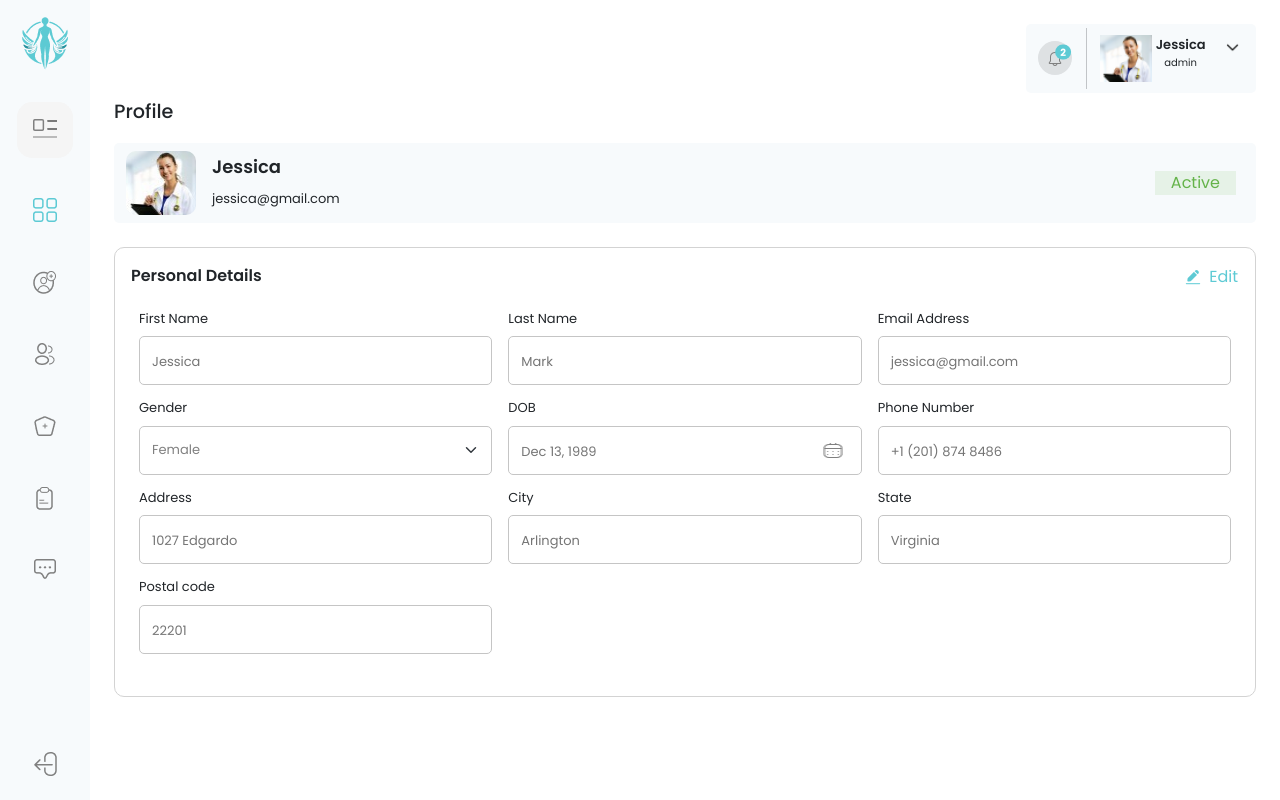
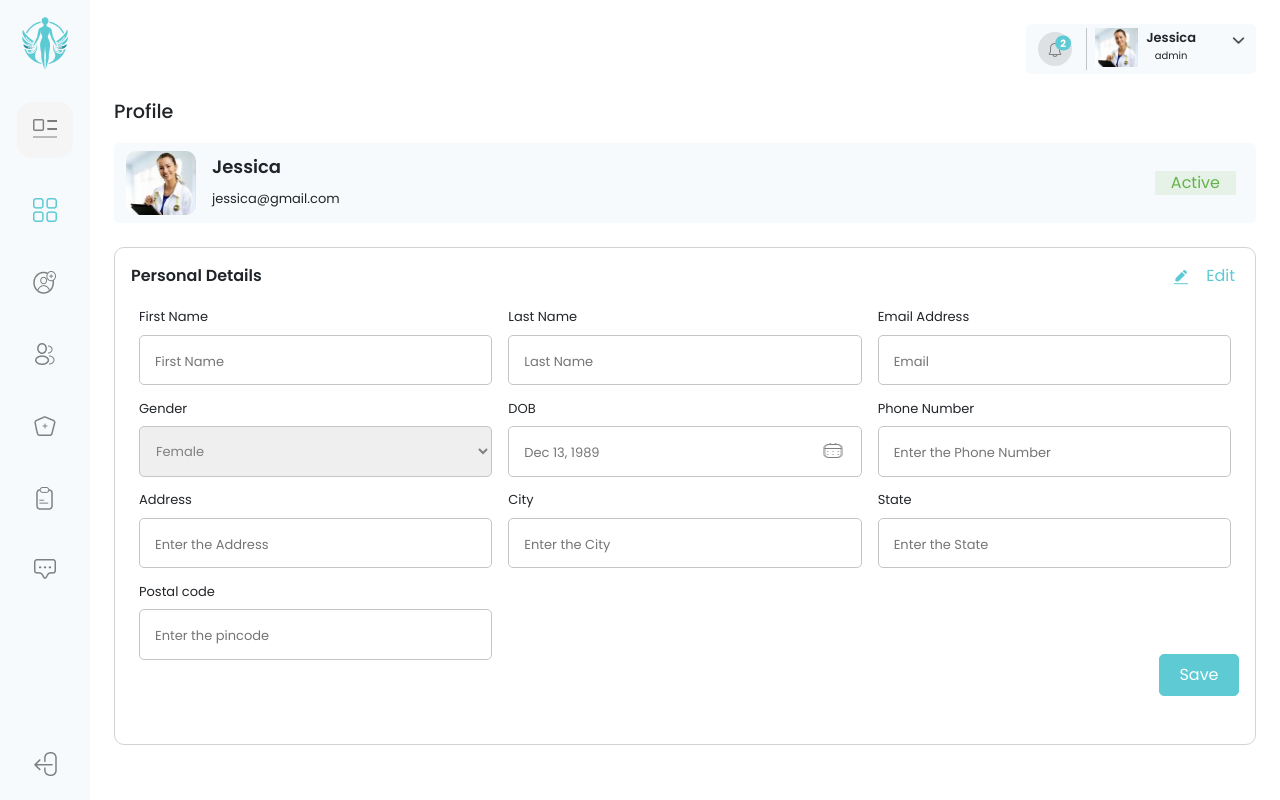
Before and after one commit to KesavanSaravanan13/health-care, a React (Create React App) app: page / in a window 1280 px wide. Both pictures are taken after a click on the button "Edit". Built offline with nearby package versions, Linux system fonts and the light colour scheme.

Commit message:
changed the events and changes in edit inputs

```diff
--- a/src/Components/Column/Forms/Forms.css
+++ b/src/Components/Column/Forms/Forms.css
@@ -3,11 +3,11 @@ input{
     border-radius: 5px !important;
     width: 90% !important;
     height: 85% !important;
+    padding-left: 15px !important;
 }
 
 ::placeholder{
     font-size: small !important;
-    padding: 12px !important;
 }
 option , select{
     font-size: small !important;
@@ -40,4 +40,43 @@ div.pDetails{
 }
 .editBtn{
     width: 70px !important;
+    border: none !important
+
 }
+.editBtn:hover{
+    box-shadow: 0px 0px 20px 3px #5DCAD4 !important;
+    border: none !important;
+}
+.editBtn:focus{
+    border: none !important;
+}
+
+input:hover , input:focus , select:focus , select:hover{
+    border-color: #5DCAD4 !important;
+    outline-color: #5DCAD4 !important;
+    box-shadow: none !important;
+}
+
+.dobinput , .dobinput:focus , .dobinput:hover{
+    outline: none !important;
+    border: none !important;
+}
+
+option{
+    width: 10% !important;
+}
+.saveBtn{
+    background-color: #5dcad4;
+    color: white;
+    width: 80px !important;
+    border: 1px solid #5dcad4;
+    border-radius: 5px;
+}
+
+#submitBtn{
+    display: none;
+}
+
+input:disabled{
+    background-color: white;
+}
--- a/src/Components/Column/Forms/Forms.js
+++ b/src/Components/Column/Forms/Forms.js
@@ -2,18 +2,33 @@ import './Forms.css';
 import edit from '../assets/edit-text.png';
 import dropdown from '../assets/dropdown_arrow.webp';
 import dob from '../assets/dob.png';
+import { useState } from 'react';
+import Submit from './Submit';
+import Pops from '../../Toast/Toast';
 
 const Forms = () => {
     return (
         <div className='m-0 p-3 pb-5'>
-            <forms className="m-0 p-0">
+            <forms className="m-0 p-0" id="formEle">
                 <div className='row m-0 p-0'>
                     <div className='col-8 m-0 p-0 flex-grow-1 pDetails'>Personal Details</div>
                     <div className='col-4 m-0 p-0 text-end'>
-                        <button className='m-0 p-0 btn editBtn'>
-                            <div className='row m-0 p-0 justify-content-end'>
-                                <div className='col-1 m-0 p-0 px-2 edit'><img src={edit} className='m-0 p-0'></img></div>
-                                <div className='col-1 m-0 p-0 edit'>Edit</div>
+                        <button className='m-0 p-0 btn editBtn' onClick={() => {
+                            <Pops/>
+                            // message={'Savings is Completed!!!!'}
+
+                            alert(`You have Enabled the EDIT!!!`);
+                            var inputs = document.querySelectorAll("#formEle input");
+
+                            inputs.forEach(function (input) {
+                                input.disabled = false;
+                            });
+
+                            document.getElementById("submitBtn").style.display='flex';
+                        }}>
+                            <div className='row m-0 p-0 justify-content-between'>
+                                <div className='col-1 m-0 p-0 px-1 edit'><img src={edit} className='m-0 p-0'></img></div>
+                                <div className='col-1 m-0 p-0 px-1 edit'>Edit</div>
                             </div>
                         </button>
                     </div>
@@ -21,21 +36,21 @@ const Forms = () => {
                 <div className='row m-0 p-0'>
                     <div className='col-12 col-md-4 col-lg-4 m-0 p-2 py-3'>
                         <label className='col-12 m-0 p-0 pb-2'>First Name</label>
-                        <input type=" text" className='col-12 m-0 p-0 w-100' placeholder='Jessica'></input>
+                        <input type="text" className='col-12 m-0 w-100' disabled placeholder='First Name' value=""></input>
                     </div>
                     <div className='col-12 col-md-4 col-lg-4 m-0 p-2 py-3'>
                         <label className='col-12 m-0 p-0 pb-2'>Last Name</label>
-                        <input type=" text " className='col-12 m-0 p-0 w-100' placeholder='Mark'></input>
+                        <input type="text" className='col-12 m-0 w-100' disabled placeholder='Last Name' value='' ></input>
                     </div>
                     <div className='col-12 col-md-4 col-lg-4 m-0 p-2 py-3'>
                         <label className='col-12 m-0 p-0 pb-2'>Email Address</label>
-                        <input type="email" className='col-12 m-0 p-0 w-100' placeholder='jessica@gmail.com'></input>
+                        <input type="email" className='col-12 m-0 w-100' disabled placeholder='Email' value=''></input>
                     </div>
                 </div>
                 <div className='row m-0 p-0'>
                     <div className='col-12 col-md-4 col-lg-4 m-0 p-2 py-3'>
                         <label className='col-12 m-0 p-0 pb-2'>Gender</label>
-                        <select className='form-select m-0 col-12 m-0 gdiv d-flex align-items-center w-100'>
+                        <select className='m-0 col-12 m-0 gdiv d-flex align-items-center w-100' disabled>
                             <option value="Male">Male</option>
                             <option value="Female" selected>Female</option>
                             <option value="Others">Other</option>
@@ -43,9 +58,9 @@ const Forms = () => {
                     </div>
                     <div className='col-12 col-md-4 col-lg-4 m-0 p-2 py-3'>
                         <label className='col-12 m-0 p-0 pb-2'>DOB</label>
-                        <div className='col-12 m-0 p-0 gdiv d-flex align-items-center'>
+                        <div className='col-12 m-0 p-0 gdiv d-flex align-items-center dob'>
                             <div className='row m-0 p-0 flex-fill justify-content-between w-100'>
-                                <input type=" text" className=' m-0 p-0 gender' placeholder='Dec 13, 1989'></input>
+                                <input type=" text" className=' m-0 gender dobinput' disabled placeholder='Dec 13, 1989' value=''></input>
                                 <div className='col-1 m-0 p-0 me-2'>
                                     <img src={dob} class=" m-0 p-0"
                                         width="20px" height="15px" alt=""></img>
@@ -55,29 +70,30 @@ const Forms = () => {
                     </div>
                     <div className='col-12 col-md-4 col-lg-4 m-0 p-2 py-3'>
                         <label className='col-12 m-0 p-0 pb-2'>Phone Number</label>
-                        <input type="number" className='col-12 m-0 p-0 w-100' placeholder='+1 (201) 874 8486'></input>
+                        <input type="number" className='col-12 m-0 w-100' disabled placeholder='Enter the Phone Number' value=''></input>
                     </div>
                 </div>
                 <div className='row m-0 p-0'>
                     <div className='col-12 col-md-4 col-lg-4 m-0 p-2 py-3'>
                         <label className='col-12 m-0 p-0 pb-2'>Address</label>
-                        <input type=" text" className='col-12 m-0 p-0 w-100' placeholder='1027 Edgardo'></input>
+                        <input type=" text" className='col-12 m-0 w-100' disabled placeholder='Enter the Address' value=''></input>
                     </div>
                     <div className='col-12 col-md-4 col-lg-4 m-0 p-2 py-3'>
                         <label className='col-12 m-0 p-0 pb-2'>City</label>
-                        <input type=" text" className='col-12 m-0 p-0 w-100' placeholder='Arlington'></input>
+                        <input type=" text" className='col-12 m-0 w-100' disabled placeholder='Enter the City' value=''></input>
                     </div>
                     <div className='col-12 col-md-4 col-lg-4 m-0 p-2 py-3'>
                         <label className='col-12 m-0 p-0 pb-2'>State</label>
-                        <input type=" text" className='col-12 m-0 p-0 w-100' placeholder='Virginia'></input>
+                        <input type=" text" className='col-12 m-0 w-100' disabled placeholder='Enter the State' value=''></input>
                     </div>
                 </div>
                 <div className='row m-0 p-0'>
                     <div className='col-12 col-md-4 col-lg-4 m-0 p-2 py-3'>
                         <label className='col-12 m-0 p-0 pb-2'>Postal code</label>
-                        <input type=" text" className='col-12 m-0 p-0 w-100' placeholder='22201'></input>
+                        <input type=" text" className='col-12 m-0 w-100' disabled placeholder='Enter the pincode' value=''></input>
                     </div>
                 </div>
+                <Submit id='submitBtn'/>
             </forms>
         </div>
     );
--- /dev/null
+++ b/src/Components/Column/Forms/Submit.css
@@ -0,0 +1,11 @@
+.saveBtn{
+    background-color: #5dcad4;
+    color: white;
+    width: 80px !important;
+    border: 1px solid #5dcad4;
+    border-radius: 5px;
+}
+
+#submitBtn{
+    display: none;
+}
--- /dev/null
+++ b/src/Components/Column/Forms/Submit.js
@@ -0,0 +1,22 @@
+import './Submit.css';
+
+const Submit = () => {
+    return (
+        <div className='m-0 p-0 row justify-content-end' id='submitBtn' onClick={
+            () => {
+                alert(`Your changes have SAVED!!!`);
+                var inputs = document.querySelectorAll("#formEle input");
+
+                inputs.forEach(function (input) {
+                    input.disabled = true;
+                });
+
+                document.getElementById("submitBtn").style.display='none';
+            }
+        }>
+            <button type="buttton" value="Save" className="m-0 p-2 saveBtn" >Save</button>
+        </div>
+    );
+}
+
+export default Submit;
--- a/src/Components/Column/TopRow/TopRow.css
+++ b/src/Components/Column/TopRow/TopRow.css
@@ -32,6 +32,14 @@
     font-size: small !important;
 }
 
+.dropdown , .dropdown:focus , .dropdown:hover{
+    border : none !important;
+}
+
+.dmenu{
+    width : 100px !important;
+}
+
 /* .dmenu{
     width: 200px !important;
 } */
--- a/src/Components/Column/TopRow/TopRow.js
+++ b/src/Components/Column/TopRow/TopRow.js
@@ -21,36 +21,39 @@ const TopRow = () => {
                 </button>
             </div>
             <div className='col-1 m-0 p-0 vr'></div>
-            <div className="col-8 m-0 p-0 flex-fill">
-                <Dropdown>
-                    <DropdownToggle variant='bg-light' className=''>
+            <div className="col-7 m-0 p-0 flex-fill ps-2">
+                <Dropdown className='m-0 p-0 '>
+                    <DropdownToggle variant='bg-light' className='m-0 p-0 w-100 dropdown'>
                         <div className='row m-0 p-0 d-flex justify-content-between'>
-                            <img src={doc} className='col-5 m-0 p-0'></img>
-                            <div className='col-5 m-0 p-0'>
-                                <div className='col-12 m-0 p-0 name1'>Jessica</div>
-                                <div className='col-12 m-0 p-0 name2'>admin</div>
+                            <div className='col-10 m-0 p-0 d-flex justify-content-start'>
+                                <img src={doc} className='col-4 m-0 p-0'></img>
+                                <div className='col-6 m-0 p-0'>
+                                    <div className='col-12 m-0 p-0 name1'>Jessica</div>
+                                    <div className='col-12 m-0 p-0 name2'>admin</div>
+                                </div>
                             </div>
-                            <div className='col-1 p-0 ps-3 m-0 text-center'>
+                            <div className='col-1 p-0 m-0 text-center me-2'>
                                 <img src={dropdown} class="m-0 p-0"
                                     width="15px" height="15px" alt=""></img>
                             </div>
                         </div>
+
                     </DropdownToggle>
 
                     <Dropdown.Menu className='p-0 m-0 dmenu'>
-                        <Dropdown.Item href="" className='p-2 m-0'>
+                        <Dropdown.Item href="" className='p-2 ps-1 m-0'>
                             <div className='row p-0 m-0 flex-nowrap'>
                                 <div className='col-2 m-0 ms-1 p-0'><img src={profile} className='m-0 p-0'></img></div>
                                 <div className='col-10 m-0 p-0 ps-3 tt'>My Profile</div>
                             </div>
                         </Dropdown.Item>
-                        <Dropdown.Item href="" className='p-2 m-0'>
+                        <Dropdown.Item href="" className='p-2 m-0 ps-1'>
                             <div className='row p-0 m-0 flex-nowrap'>
                                 <div className='col-2 m-0 ms-1 p-0'><img src={password} className='m-0 p-0'></img></div>
                                 <div className='col-10 m-0 p-0 ps-1 tt'>Change Password</div>
                             </div>
                         </Dropdown.Item>
-                        <Dropdown.Item href="" className='p-2 m-0'>
+                        <Dropdown.Item href="" className='p-2 m-0 ps-1'>
                             <div className='row p-0 m-0 flex-nowrap'>
                                 <div className='col-2 m-0 p-0'><img src={logout} className='m-0 p-0' width={24} height={24}></img></div>
                                 <div className='col-10 m-0 p-0 ps-3 tt'>Log out</div>
@@ -58,10 +61,6 @@ const TopRow = () => {
                         </Dropdown.Item>
                     </Dropdown.Menu>
                 </Dropdown>
-                {/* <div className='dropdown m-0 p-0'>
-
-                </div> */}
-
             </div>
         </div>
     );
--- /dev/null
+++ b/src/Components/Toast/Toast.js
@@ -0,0 +1,32 @@
+import React, { useState } from 'react';
+import { ToastContainer } from 'react-bootstrap';
+import Toast from 'react-bootstrap/Toast';
+
+const Pops = () => {
+    // const {message} = props;
+  return (
+    <div
+      aria-live="polite"
+      aria-atomic="true"
+      className="bg-dark position-relative"
+      style={{ minHeight: '240px' }}
+    >
+      <ToastContainer position="top-end" className="p-3" style={{ zIndex: 1 }}>
+        <Toast>
+          <Toast.Header>
+            <img
+              src="holder.js/20x20?text=%20"
+              className="rounded me-2"
+              alt=""
+            />
+            <strong className="me-auto">Task Info</strong>
+            <small className="text-muted">just now</small>
+          </Toast.Header>
+          <Toast.Body>Completed</Toast.Body>
+        </Toast>
+      </ToastContainer>
+    </div>
+  );
+}
+
+export default Pops;
```
